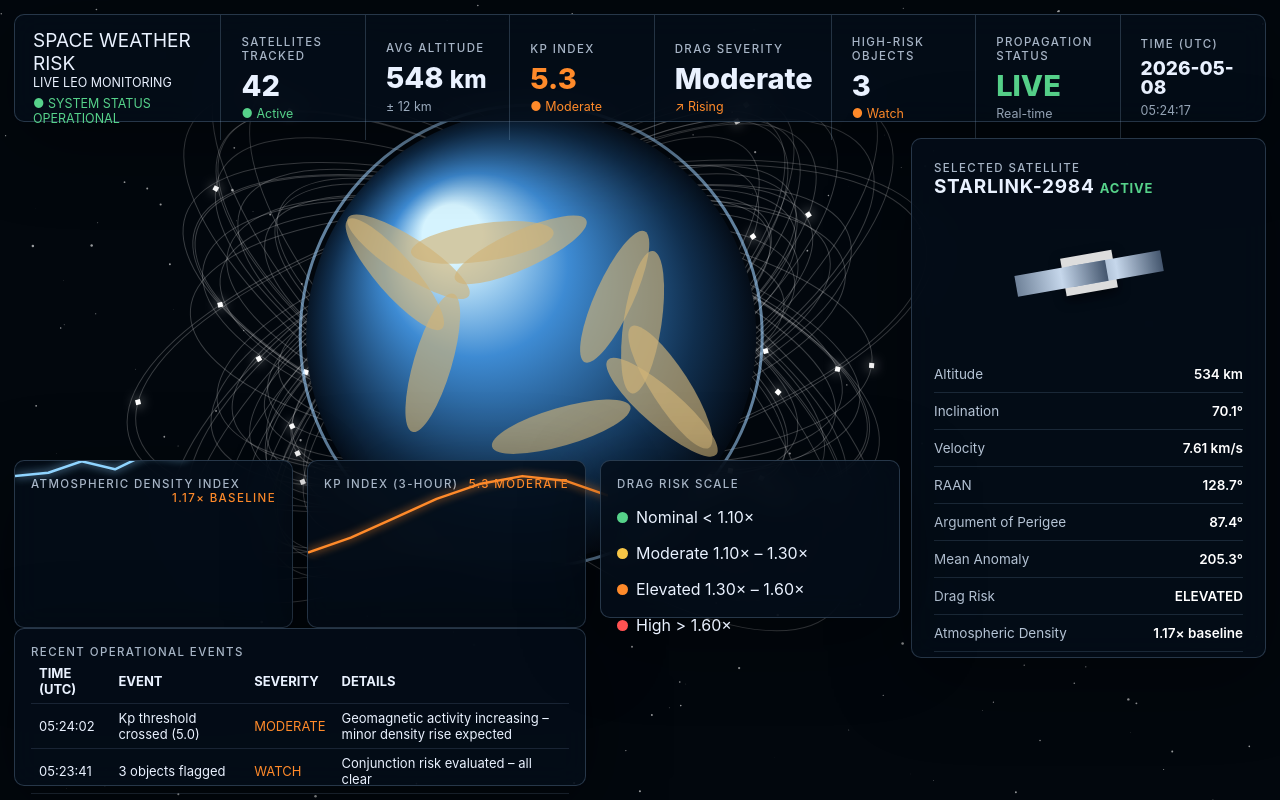
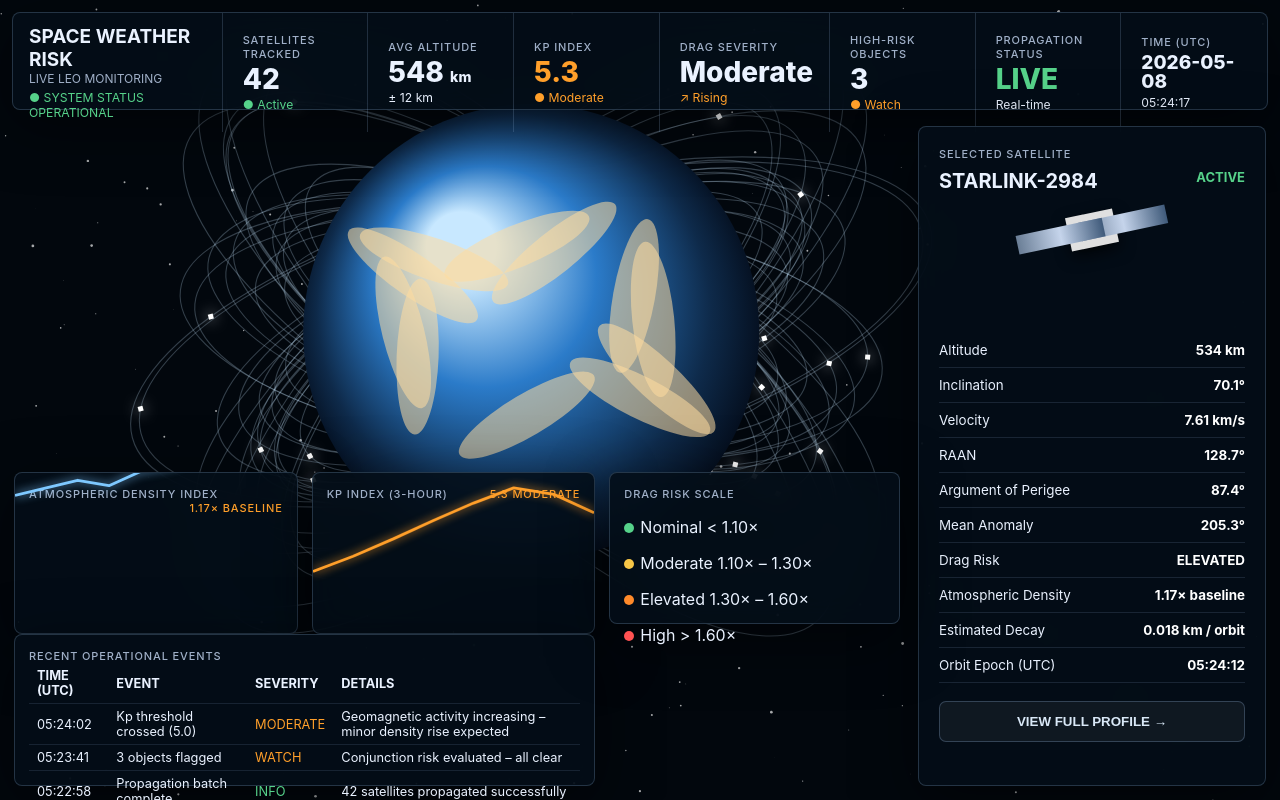
Before and after one commit to cafeco09/space_weather_official_risk, a plain HTML site: page docs/index.html in a window 1280 px wide. Drawn offline with Linux system fonts and the light colour scheme; animation ran at ten frames a second.

Commit message:
Refactor CSS styles and layout in index.html
Updated styles and layout for improved UI consistency and readability.

```diff
--- a/docs/index.html
+++ b/docs/index.html
@@ -10,170 +10,155 @@ body {
   margin: 0;
   background: #02070d;
   color: #eaf2ff;
-  font-family: Inter, system-ui, Arial, sans-serif;
+  font-family: 'Inter', system-ui, -apple-system, Arial, sans-serif;
   overflow: hidden;
   height: 100vh;
 }
-canvas {
-  position: fixed;
-  inset: 0;
-  z-index: 1;
-}
+canvas { position: fixed; inset: 0; z-index: 1; }
+
 .panel {
-  background: rgba(4, 14, 25, 0.85);
-  border: 1px solid rgba(135, 170, 205, 0.28);
-  border-radius: 10px;
-  backdrop-filter: blur(14px);
-  box-shadow: 0 20px 80px rgba(0,0,0,.4);
+  background: rgba(4, 14, 25, 0.88);
+  border: 1px solid rgba(135, 170, 205, 0.25);
+  border-radius: 8px;
+  backdrop-filter: blur(16px);
+  box-shadow: 0 15px 60px rgba(0,0,0,0.5);
 }
 
 .top {
   position: fixed;
-  top: 14px;
-  left: 14px;
-  right: 14px;
-  height: 108px;
-  z-index: 5;
+  top: 12px;
+  left: 12px;
+  right: 12px;
+  height: 98px;
+  z-index: 10;
   display: grid;
-  grid-template-columns: 1.45fr repeat(7, 1fr);
-  gap: 2px;
+  grid-template-columns: 1.48fr repeat(7, 1fr);
+  gap: 4px;
 }
 .kpi {
-  padding: 14px 18px;
-  border-right: 1px solid rgba(135,170,205,.25);
+  padding: 12px 16px;
+  border-right: 1px solid rgba(135,170,205,0.22);
   display: flex;
   flex-direction: column;
   justify-content: center;
 }
-.kpi:last-child { border-right: 0; }
+.kpi:last-child { border-right: none; }
+
 .label {
-  color: #a7b5c6;
-  font-size: 11.5px;
-  letter-spacing: .12em;
+  font-size: 11px;
+  letter-spacing: 0.08em;
   text-transform: uppercase;
+  color: #a0b0c8;
   font-weight: 500;
 }
 .value {
-  margin-top: 8px;
-  font-size: 29px;
+  font-size: 28px;
   font-weight: 800;
+  margin-top: 4px;
   line-height: 1;
 }
 .small {
-  margin-top: 6px;
-  color: #9aaabc;
-  font-size: 12.5px;
+  font-size: 12.2px;
+  margin-top: 4px;
 }
 .green { color: #56d28a; }
-.orange { color: #ff8a2a; }
-.red { color: #ff5252; }
+.orange { color: #ff9f2a; }
 
 .side {
   position: fixed;
   right: 14px;
-  top: 138px;
-  width: 355px;
-  height: calc(100vh - 280px);
-  z-index: 5;
-  padding: 22px;
+  top: 126px;
+  width: 348px;
+  bottom: 14px;
+  z-index: 10;
+  padding: 20px;
   overflow-y: auto;
 }
 .side h2 {
-  margin: 0 0 18px;
-  font-size: 19px;
-  letter-spacing: .04em;
+  margin: 8px 0 20px;
+  font-size: 20px;
+  font-weight: 700;
 }
 .sat-img {
-  height: 110px;
-  margin: 20px 0 28px;
+  height: 98px;
   display: flex;
   justify-content: center;
-  align-items: center;
+  margin: 15px 0 22px;
 }
 .sat-body {
-  width: 52px;
-  height: 38px;
-  background: #ddd;
+  width: 48px;
+  height: 34px;
+  background: #e0e0e0;
   position: relative;
-  transform: rotate(-10deg);
-  box-shadow: 0 4px 12px rgba(0,0,0,.6);
+  transform: rotate(-12deg);
+  box-shadow: 0 6px 15px rgba(0,0,0,0.7);
 }
 .sat-body:before,
 .sat-body:after {
   content: "";
   position: absolute;
-  top: 9px;
-  width: 92px;
-  height: 21px;
-  background: linear-gradient(90deg, #6f8299, #c6d7eb, #44566e);
+  top: 7px;
+  height: 19px;
+  width: 88px;
+  background: linear-gradient(90deg, #6a7e96, #c5d4eb, #3f5a7a);
 }
-.sat-body:before { right: -48px; }
-.sat-body:after { left: -48px; }
+.sat-body:before { right: -52px; }
+.sat-body:after { left: -52px; }
 
 .rows div {
   display: flex;
   justify-content: space-between;
-  padding: 10px 0;
-  border-bottom: 1px solid rgba(135,170,205,.18);
-  color: #b5c4d5;
-  font-size: 13.5px;
+  padding: 9px 0;
+  border-bottom: 1px solid rgba(135,170,205,0.16);
+  font-size: 13.4px;
 }
-.rows strong { color: white; font-weight: 600; }
+.rows strong { color: #fff; }
 
 .bottom {
   position: fixed;
   left: 14px;
   right: 380px;
   bottom: 14px;
-  z-index: 5;
+  z-index: 10;
   display: grid;
-  grid-template-columns: 1fr 300px;
-  gap: 14px;
-}
-.charts {
-  display: grid;
-  grid-template-columns: 1fr 1fr;
+  grid-template-columns: 2fr 1fr;
   gap: 14px;
 }
 .chart {
-  height: 168px;
-  padding: 16px;
+  height: 162px;
+  padding: 14px;
 }
 .events {
-  height: 158px;
-  padding: 16px;
-  font-size: 13px;
+  height: 152px;
+  padding: 14px;
+  font-size: 12.8px;
 }
-.events table {
-  width: 100%;
-  border-collapse: collapse;
-}
-.events td, .events th {
-  padding: 6px 8px;
-  border-bottom: 1px solid rgba(135,170,205,.16);
+.events table { width: 100%; border-collapse: collapse; }
+.events th, .events td {
+  padding: 5px 8px;
   text-align: left;
+  border-bottom: 1px solid rgba(135,170,205,0.15);
 }
 .scale {
-  height: 158px;
-  padding: 16px;
+  height: 152px;
+  padding: 14px;
 }
 .dot {
   display: inline-block;
-  width: 11px;
-  height: 11px;
+  width: 10px;
+  height: 10px;
   border-radius: 50%;
-  margin-right: 8px;
+  margin-right: 6px;
 }
 button {
-  margin-top: 20px;
+  margin-top: 18px;
   width: 100%;
-  padding: 13px;
-  border-radius: 8px;
-  border: 1px solid rgba(135,170,205,.28);
-  background: rgba(255,255,255,.04);
+  padding: 12px;
+  background: rgba(255,255,255,0.05);
+  border: 1px solid rgba(135,170,205,0.3);
   color: #d9e8f7;
+  border-radius: 7px;
   font-weight: 600;
-  cursor: pointer;
 }
 </style>
 </head>
@@ -183,12 +168,12 @@ button {
 <!-- Top Bar -->
 <section class="top panel">
   <div class="kpi">
-    <div class="title" style="font-size:19px">SPACE WEATHER RISK</div>
-    <div class="subtitle" style="font-size:12.5px">LIVE LEO MONITORING</div>
+    <div style="font-size:19px;font-weight:700">SPACE WEATHER RISK</div>
+    <div style="font-size:12px;color:#a0b0c8">LIVE LEO MONITORING</div>
     <div class="small green">● SYSTEM STATUS OPERATIONAL</div>
   </div>
   <div class="kpi"><div class="label">SATELLITES TRACKED</div><div class="value">42</div><div class="small green">● Active</div></div>
-  <div class="kpi"><div class="label">AVG ALTITUDE</div><div class="value">548 <small>km</small></div><div class="small">± 12 km</div></div>
+  <div class="kpi"><div class="label">AVG ALTITUDE</div><div class="value">548 <small style="font-size:14px">km</small></div><div class="small">± 12 km</div></div>
   <div class="kpi"><div class="label">KP INDEX</div><div class="value orange">5.3</div><div class="small orange">● Moderate</div></div>
   <div class="kpi"><div class="label">DRAG SEVERITY</div><div class="value">Moderate</div><div class="small orange">↗ Rising</div></div>
   <div class="kpi"><div class="label">HIGH-RISK OBJECTS</div><div class="value">3</div><div class="small orange">● Watch</div></div>
@@ -199,7 +184,7 @@ button {
 <!-- Side Panel -->
 <section class="side panel">
   <div class="label">SELECTED SATELLITE</div>
-  <h2>STARLINK-2984 <span style="color:#56d28a;font-size:13px">ACTIVE</span></h2>
+  <h2>STARLINK-2984 <span style="color:#56d28a;font-size:13px;float:right">ACTIVE</span></h2>
   <div class="sat-img"><div class="sat-body"></div></div>
 
   <div class="rows">
@@ -217,17 +202,17 @@ button {
   <button>VIEW FULL PROFILE →</button>
 </section>
 
-<!-- Bottom Section -->
+<!-- Bottom -->
 <section class="bottom">
   <div>
-    <div class="charts">
+    <div style="display:grid;grid-template-columns:1fr 1fr;gap:14px">
       <div class="chart panel">
         <div class="label">ATMOSPHERIC DENSITY INDEX <span class="orange" style="float:right">1.17× baseline</span></div>
-        <canvas id="density" height="120"></canvas>
+        <canvas id="density" style="width:100%;height:118px"></canvas>
       </div>
       <div class="chart panel">
         <div class="label">KP INDEX (3-HOUR) <span class="orange" style="float:right">5.3 Moderate</span></div>
-        <canvas id="kp" height="120"></canvas>
+        <canvas id="kp" style="width:100%;height:118px"></canvas>
       </div>
     </div>
 
@@ -242,7 +227,6 @@ button {
     </div>
   </div>
 
-  <!-- Drag Risk Scale -->
   <div class="scale panel">
     <div class="label">DRAG RISK SCALE</div>
     <p><span class="dot" style="background:#56d28a"></span>Nominal &lt; 1.10×</p>
@@ -253,7 +237,7 @@ button {
 </section>
 
 <script>
-// Background Earth + Satellites
+// Background Scene
 const c = document.getElementById("scene");
 const ctx = c.getContext("2d");
 
@@ -265,75 +249,67 @@ function resize() {
   ctx.setTransform(devicePixelRatio, 0, 0, devicePixelRatio, 0, 0);
 }
 resize();
-addEventListener("resize", resize);
+window.addEventListener("resize", resize);
 
-const stars = Array.from({length: 260}, () => ({
-  x: Math.random() * innerWidth,
-  y: Math.random() * innerHeight,
-  r: Math.random() * 1.3
-}));
-
-const sats = Array.from({length: 42}, (_, i) => ({
-  a: Math.random() * Math.PI * 2,
-  s: 0.0018 + Math.random() * 0.0042,
-  r: 255 + Math.random() * 160,
-  tilt: -0.75 + Math.random() * 1.5
+const stars = Array.from({length:280}, () => ({x:Math.random()*innerWidth, y:Math.random()*innerHeight, r:Math.random()*1.4}));
+const sats = Array.from({length:42}, () => ({
+  a: Math.random()*Math.PI*2,
+  s: 0.0015 + Math.random()*0.0035,
+  r: 248 + Math.random()*165,
+  tilt: -0.8 + Math.random()*1.6
 }));
 
 function drawEarth(t) {
-  const x = innerWidth * 0.415, y = innerHeight * 0.42, r = 225;
-  const g = ctx.createRadialGradient(x-r*0.35, y-r*0.45, 30, x, y, r*1.05);
-  g.addColorStop(0, "#d6f4ff");
-  g.addColorStop(0.3, "#3e8bd3");
-  g.addColorStop(0.75, "#102e4d");
-  g.addColorStop(1, "#02060d");
+  const x = innerWidth * 0.415;
+  const y = innerHeight * 0.415;
+  const r = 228;
+
+  const g = ctx.createRadialGradient(x-70, y-85, 35, x, y, r*1.1);
+  g.addColorStop(0, "#c8e8ff");
+  g.addColorStop(0.35, "#2b7bc9");
+  g.addColorStop(0.75, "#0e2a4a");
+  g.addColorStop(1, "#01050f");
 
   ctx.fillStyle = g;
-  ctx.beginPath(); ctx.arc(x, y, r, 0, Math.PI*2); ctx.fill();
+  ctx.beginPath(); ctx.arc(x,y,r,0,Math.PI*2); ctx.fill();
 
   ctx.save();
-  ctx.beginPath(); ctx.arc(x, y, r, 0, Math.PI*2); ctx.clip();
-  ctx.fillStyle = "rgba(210,180,120,0.65)";
-  for(let i = 0; i < 10; i++) {
+  ctx.beginPath(); ctx.arc(x,y,r,0,Math.PI*2); ctx.clip();
+  ctx.fillStyle = "rgba(255,220,160,0.55)";
+  for(let i=0; i<11; i++) {
     ctx.beginPath();
-    ctx.ellipse(x + Math.sin(t*0.0003 + i)*r*0.62,
-                y + Math.cos(t*0.0002 + i)*r*0.42,
-                72, 19, t*0.0002 + i, 0, Math.PI*2);
+    ctx.ellipse(x + Math.sin(t*0.00025+i)*r*0.58, y + Math.cos(t*0.0002+i)*r*0.38, 78, 21, t*0.00015+i, 0, Math.PI*2);
     ctx.fill();
   }
   ctx.restore();
-
-  ctx.strokeStyle = "rgba(160,210,255,0.6)";
-  ctx.lineWidth = 3;
-  ctx.beginPath(); ctx.arc(x, y, r+6, 0, Math.PI*2); ctx.stroke();
 }
 
 function drawScene(t) {
-  ctx.clearRect(0, 0, innerWidth, innerHeight);
-  ctx.fillStyle = "#02070d"; ctx.fillRect(0, 0, innerWidth, innerHeight);
+  ctx.fillStyle = "#02070d"; ctx.fillRect(0,0,innerWidth,innerHeight);
 
   stars.forEach(s => {
-    ctx.fillStyle = "rgba(255,255,255,0.6)";
+    ctx.fillStyle = "rgba(255,255,255,0.65)";
     ctx.beginPath(); ctx.arc(s.x, s.y, s.r, 0, Math.PI*2); ctx.fill();
   });
 
-  const ex = innerWidth * 0.415, ey = innerHeight * 0.42;
+  const cx = innerWidth * 0.415, cy = innerHeight * 0.415;
   sats.forEach(s => {
     s.a += s.s;
     ctx.save();
-    ctx.translate(ex, ey);
+    ctx.translate(cx, cy);
     ctx.rotate(s.tilt);
-    ctx.strokeStyle = "rgba(255,255,255,0.22)";
-    ctx.lineWidth = 1;
+    ctx.strokeStyle = "rgba(200,230,255,0.25)";
+    ctx.lineWidth = 1.1;
     ctx.beginPath();
-    ctx.ellipse(0, 0, s.r, s.r * 0.36, 0, 0, Math.PI*2);
+    ctx.ellipse(0, 0, s.r, s.r*0.35, 0, 0, Math.PI*2);
     ctx.stroke();
 
-    const x = Math.cos(s.a) * s.r;
-    const y = Math.sin(s.a) * s.r * 0.36;
-    ctx.fillStyle = "#fff";
-    ctx.shadowBlur = 12; ctx.shadowColor = "#fff";
-    ctx.fillRect(x-2.5, y-2.5, 5, 5);
+    const px = Math.cos(s.a) * s.r;
+    const py = Math.sin(s.a) * s.r * 0.35;
+    ctx.fillStyle = "#ffffff";
+    ctx.shadowBlur = 14;
+    ctx.shadowColor = "#fff";
+    ctx.fillRect(px-2.5, py-2.5, 5, 5);
     ctx.restore();
   });
 
@@ -342,33 +318,32 @@ function drawScene(t) {
 }
 drawScene(0);
 
-// Chart helpers
-function drawLine(id, values, colour) {
-  const cc = document.getElementById(id);
-  const x = cc.getContext("2d");
+// Charts
+function drawLine(id, data, color) {
+  const canvas = document.getElementById(id);
+  const ctx = canvas.getContext("2d");
   const dpr = devicePixelRatio;
-  cc.width = cc.clientWidth * dpr;
-  cc.height = cc.clientHeight * dpr;
-  x.setTransform(dpr, 0, 0, dpr, 0, 0);
-  const w = cc.clientWidth, h = cc.clientHeight;
+  canvas.width = canvas.clientWidth * dpr;
+  canvas.height = canvas.clientHeight * dpr;
+  ctx.setTransform(dpr, 0, 0, dpr, 0, 0);
 
-  x.strokeStyle = colour;
-  x.lineWidth = 2.5;
-  x.lineJoin = "round";
-  x.shadowBlur = 8;
-  x.shadowColor = colour;
+  ctx.strokeStyle = color;
+  ctx.lineWidth = 2.8;
+  ctx.shadowBlur = 10;
+  ctx.shadowColor = color;
+  ctx.lineJoin = "round";
 
-  x.beginPath();
-  values.forEach((v, i) => {
-    const px = i / (values.length - 1) * w;
-    const py = h - v * h * 0.95;
-    i ? x.lineTo(px, py) : x.moveTo(px, py);
+  ctx.beginPath();
+  data.forEach((v,i) => {
+    const x = i / (data.length-1) * canvas.clientWidth;
+    const y = canvas.clientHeight * (1 - v*0.92);
+    i===0 ? ctx.moveTo(x,y) : ctx.lineTo(x,y);
   });
-  x.stroke();
+  ctx.stroke();
 }
 
-drawLine("density", [0.92, 0.95, 1.05, 0.98, 1.12, 1.08, 1.25, 1.38, 1.45, 1.62], "#8fd4ff");
-drawLine("kp", [0.25, 0.38, 0.55, 0.72, 0.85, 0.92, 0.88, 0.75], "#ff8a2a");
+drawLine("density", [0.88,0.95,1.02,0.97,1.10,1.15,1.28,1.45,1.52,1.67], "#7ec8ff");
+drawLine("kp", [0.18,0.32,0.48,0.65,0.81,0.95,0.89,0.72], "#ff9f2a");
 </script>
 </body>
 </html>
```
